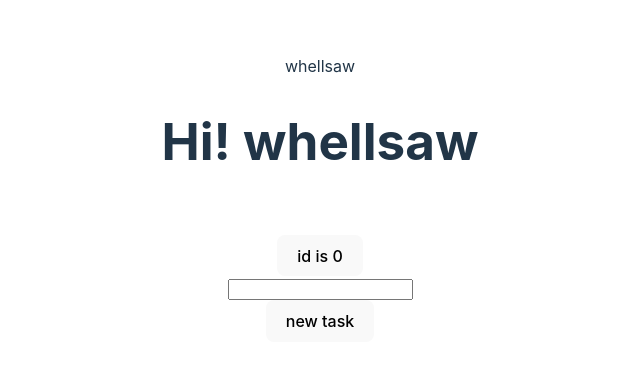
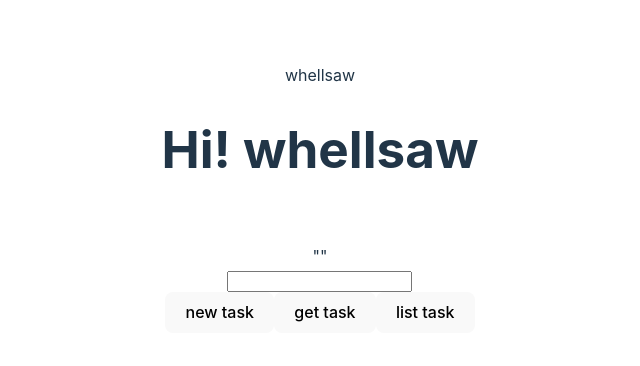
Before and after one commit to eustrainLee/whellsaw, a Vue app: page / in a window 1280 px wide. Shown: the part 194-560 px from the top of the page, without its empty margins (320-960 px from the left). Built offline with nearby package versions, Linux system fonts and the light colour scheme.

Commit message:
feat: get task support

```diff
--- a/src/components/task-box.vue
+++ b/src/components/task-box.vue
@@ -4,26 +4,21 @@ import { invoke } from '@tauri-apps/api'
 
 defineProps<{ msg: string }>()
 
-var new_id = ref(0)
+var display_value = ref("")
 
 // not used
-// interface Task {
-//   id?: number | null,
-//   title: string,
-//   create_time?: Date | null | undefined,
-//   last_update_time?: Date | null | undefined,
-//   childs: [number] | [],
-//   state: "Pending" | "Doing" | "Paused" | "Canceld" | "Done" | "Failed"
-// }
+interface Task {
+  id?: number | null,
+  title: string,
+  create_time?: Date | null | undefined,
+  last_update_time?: Date | null | undefined,
+  childs: [number] | [],
+  state: "Pending" | "Doing" | "Paused" | "Canceld" | "Done" | "Failed"
+}
 
 interface TaskConfig {
   title: string
 }
-
-async function doClickCount(count :number) :Promise<number> {
-    return await invoke("next_number", { value: count })
-}
-
 async function newTask(title: string) :Promise<number> {
     console.log("title is ", title)
     return await invoke("new_task", {
@@ -32,23 +27,53 @@ async function newTask(title: string) :Promise<number> {
       } as TaskConfig,
     })
 }
+
+async function getTask(id: number) :Promise<Task> {
+    return await invoke("get_task", {
+      id: id,
+    })
+}
+
+async function listTask() :Promise<[Task]> {
+    return await invoke("list_task", {})
+}
 </script>
 
 <template>
   <h1>{{ msg }}</h1>
 
   <div class="card">
-    <button type="button" @click="doClickCount(new_id).then((next)=>new_id=next)">id is {{ new_id }}</button>
+    <text type="text">"{{ display_value }}"</text>
     <br>
     <input type="text" id="task_title" name="task_title" ref="task_title">
     <br>
     <button type="button" @click="newTask(($refs.task_title as HTMLInputElement).value)
       .then((id: number)=>{
-            new_id=id;
+            display_value=String(id);
             console.log('id is {}', id);
         })
       .catch((error)=>{console.log(error)}
       )">new task</button>
+
+    <button type="button" @click="getTask(Number(($refs.task_title as HTMLInputElement).value))
+      .then((task: Task)=>{
+        display_value = task.title
+            console.log('title is {}', task.title);
+        })
+      .catch((error)=>{console.log(error)}
+      )">get task</button>
+
+    <button type="button" @click="listTask()
+      .then((tasks: [Task])=>{
+        console.log('tasks:');
+        display_value = '';
+        for (let i = 0; i < tasks.length; i++) {
+          display_value = display_value + tasks[i].id + ':' + tasks[i].title + ';'
+          console.log('id is {}, title is {}', tasks[i].id, tasks[i].title);
+        }
+        })
+      .catch((error)=>{console.log(error)}
+      )">list task</button>
   </div>
 
 </template>
```
Also changed, not shown: 2 other files (tests, documents, lock files or other folders).
